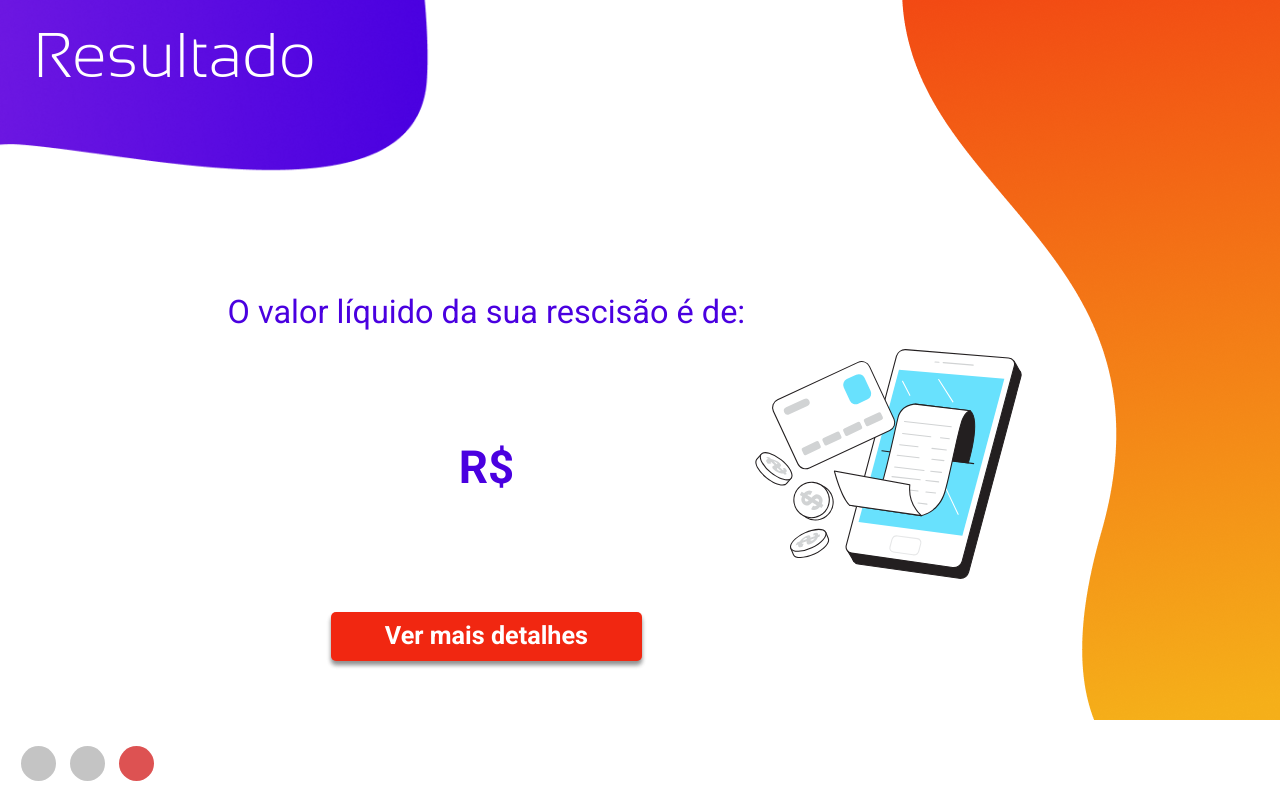
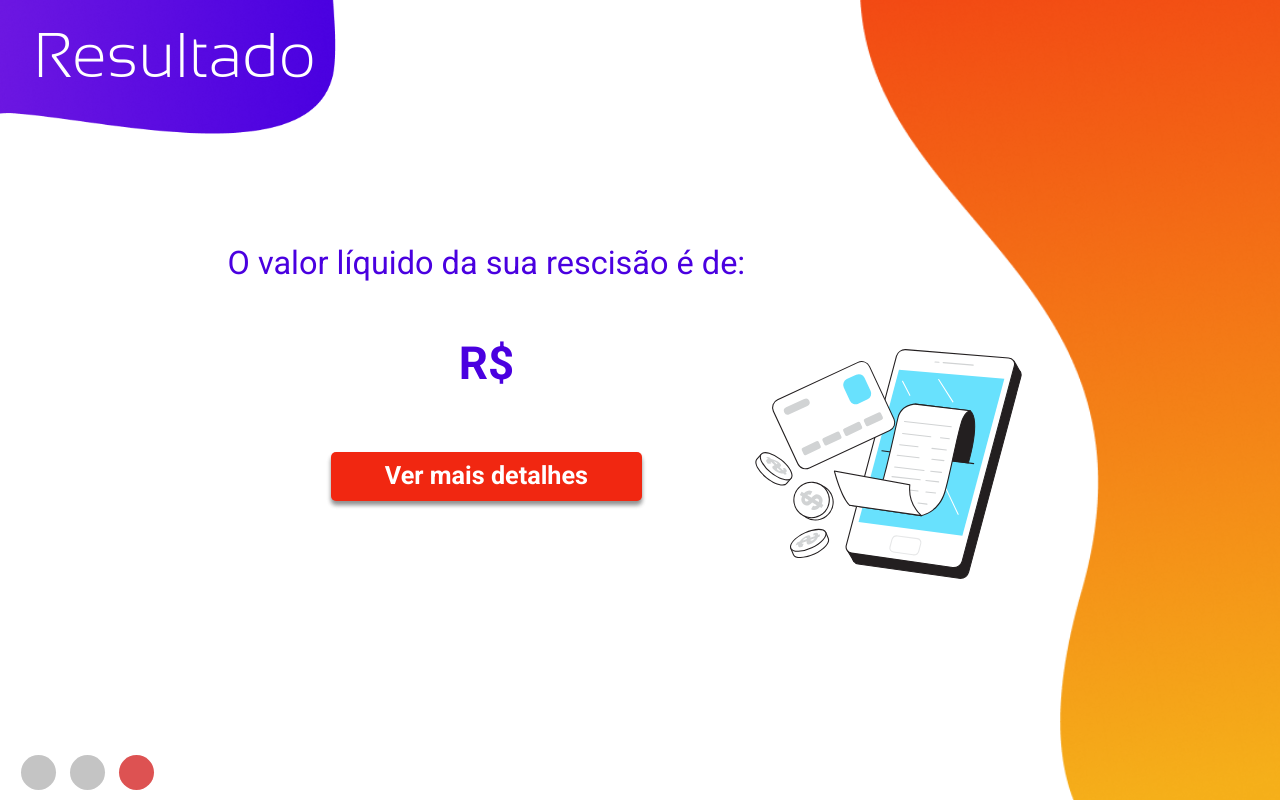
Before and after one commit to Andertaker73/SmartCalcWork, a plain HTML site: page result.html in a window 1280 px wide. Drawn offline with Linux system fonts and the light colour scheme.

Commit message:
ajustes no layout de paginas com maior resolucao

```diff
--- a/assets/styles/detailed-result/detailed-result-content/detailed-result-table.css
+++ b/assets/styles/detailed-result/detailed-result-content/detailed-result-table.css
@@ -1,7 +1,7 @@
 .detailed-result__table {
     width: 70%;
     height: auto;
-    margin: 2rem 0 2rem 0 ;
+    margin: 2rem 0 20rem 0 ;
     font-size: calc(.8rem + 1vh);
 }
 
--- a/assets/styles/detailed-result/detailed-result-title.css
+++ b/assets/styles/detailed-result/detailed-result-title.css
@@ -3,7 +3,7 @@
 
     font-family: 'sansation_light', sans-serif;
     font-weight: 300;
-    font-size: clamp(1.4rem, 4rem + 1.8vw, 6.4rem);
+    font-size: clamp(1.4rem, 4rem + 1.8vw, 7.4rem);
     color: #FFFFFF;
 
     margin: 2rem 0 0 3.4rem;
--- a/assets/styles/detailed-result/detailed-result.css
+++ b/assets/styles/detailed-result/detailed-result.css
@@ -10,7 +10,9 @@ html {
 .detailed-result {
     display: flex;
     flex-direction: column;
-    background: url('/assets/images/results/orange-right.png') no-repeat top right;
+    justify-content: space-between;
+
+    background: url('/assets/images/results/orange-right.png') no-repeat top right / contain;
     width: 100%;
     height: 100%;
 }
--- a/assets/styles/result/result-bottom.css
+++ b/assets/styles/result/result-bottom.css
@@ -1,7 +1,7 @@
 .result__circle {
     display: flex;
-    margin-top: 2.6rem;
     margin-left: 2.1rem;
+    margin-bottom: 1rem;;
 }
 
 .circle__red, .circle__gray {
--- a/assets/styles/result/result-content/result-content.css
+++ b/assets/styles/result/result-content/result-content.css
@@ -1,12 +1,12 @@
 .result__content {
     display: flex;
     flex-direction: column;
-    justify-content: space-around;
+    justify-content: space-evenly;
     align-items: center;
 
     width: 90%;
     height: 60%;
-    margin: 0 8%;
+    margin: 0 8% 15%;
 
     font-weight: 400;
     font-size: calc(1rem + 2vw);
--- a/assets/styles/result/result-title.css
+++ b/assets/styles/result/result-title.css
@@ -3,7 +3,7 @@
 
     font-family: 'sansation_light', sans-serif;
     font-weight: 300;
-    font-size: clamp(1.4rem, 4rem + 1.8vw, 6.4rem);
+    font-size: clamp(1.4rem, 4rem + 1.8vw, 7.4rem);
     color: #FFFFFF;
 
     margin: 2rem 0 0 3.4rem;
--- a/assets/styles/result/result.css
+++ b/assets/styles/result/result.css
@@ -10,7 +10,9 @@ html {
 .result {
     display: flex;
     flex-direction: column;
-    background: url('/assets/images/results/orange-right.png') no-repeat top right;
+    justify-content: space-between;
+
+    background: url('/assets/images/results/orange-right.png') no-repeat top right / contain;
     width: 100%;
     height: 100%;
 }
```
